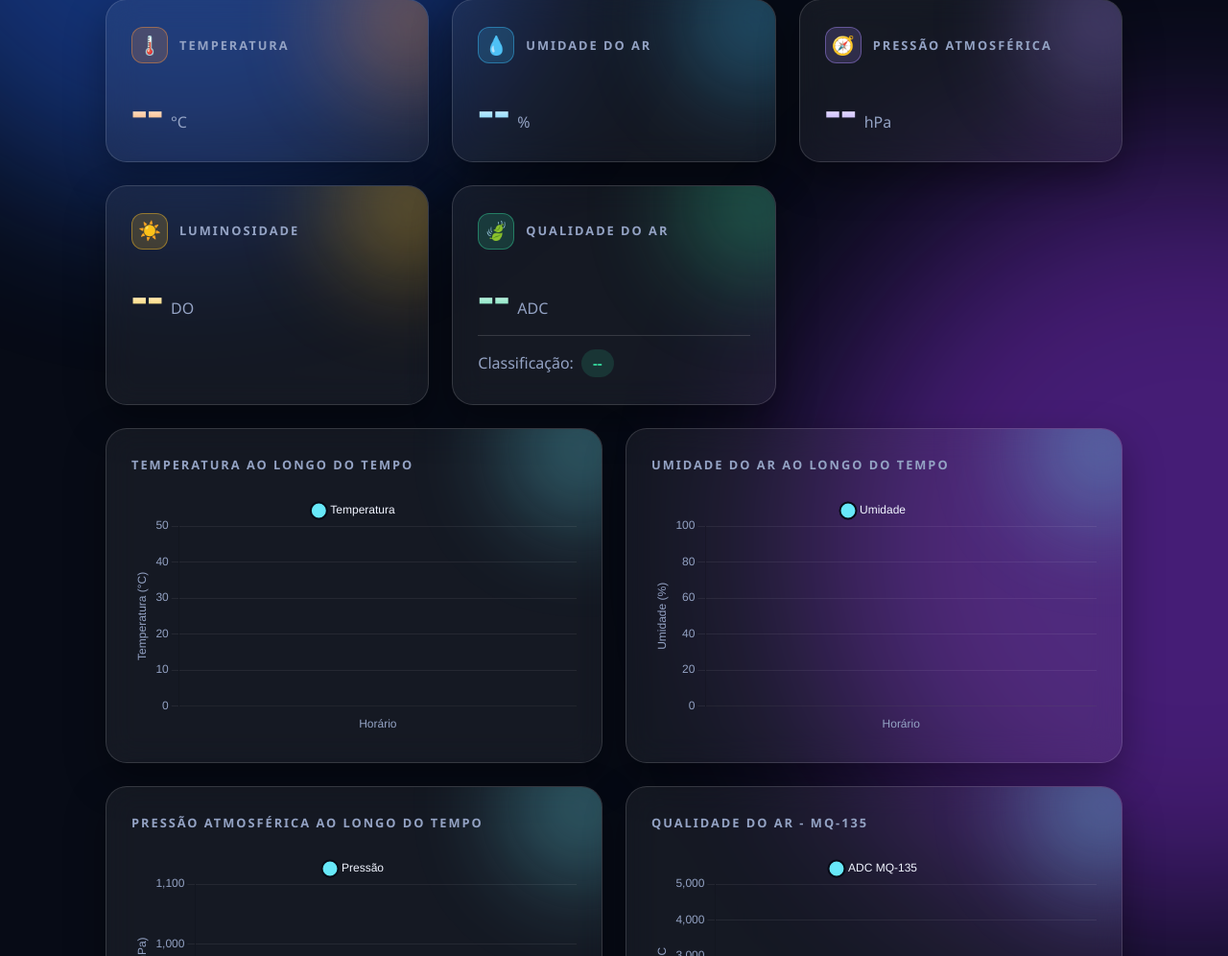
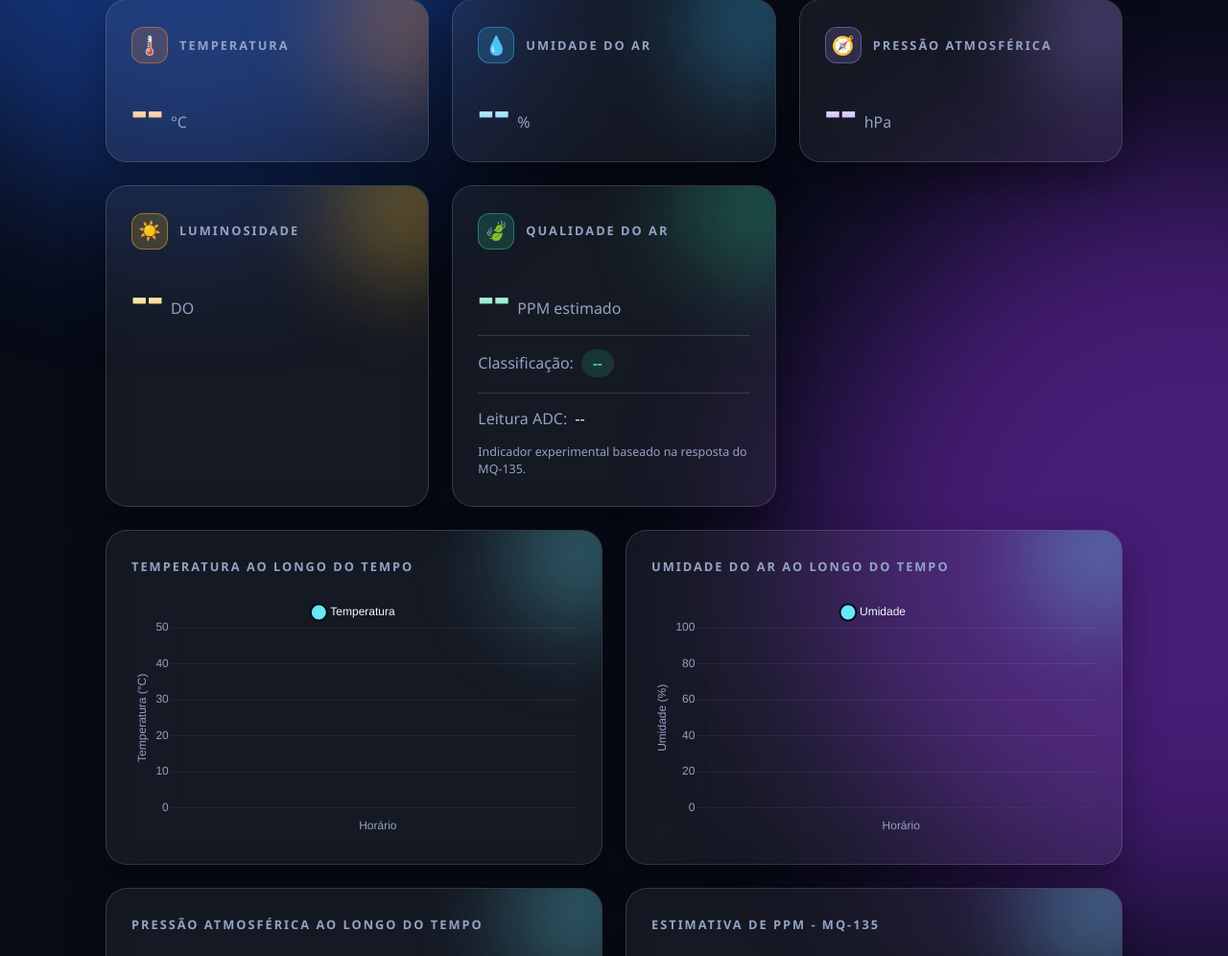
Before and after one commit to ThiagoEG/Estacao-Meteorologica-API, a Flask app: page /dashboard in a window 1280 px wide. Shown: the part 277-1273 px from the top of the page at 96% size. Run offline with Flask 3, Linux system fonts and the light colour scheme; data that the repository does not hold is empty.

Commit message:
indicador ppm

```diff
--- a/app.py
+++ b/app.py
@@ -28,7 +28,9 @@ app = Flask(__name__)
 # CAMPOS OBRIGATORIOS DA API
 # ==========================================================
 
-# Define os seis campos que a ESP32 deve enviar.
+# Campos básicos mantidos obrigatórios para compatibilidade com o firmware.
+# Os campos "ppm" e "indicador_ppm_estimado" são opcionais durante a transição,
+# mas devem ser enviados juntos pela versão atualizada da ESP32.
 CAMPOS_OBRIGATORIOS = (
     "temperatura",
     "umidade",
@@ -37,6 +39,8 @@ CAMPOS_OBRIGATORIOS = (
     "adc_mq135",
     "qualidade_ar"
 )
+
+CAMPOS_PPM = ("ppm", "indicador_ppm_estimado")
 
 
 # ==========================================================
@@ -50,6 +54,23 @@ CLASSIFICACOES_AR = (
     "RUIM",
     "PESSIMA"
 )
+
+CLASSIFICACOES_PPM = CLASSIFICACOES_AR + ("LEITURA_INVALIDA",)
+
+
+def classificar_indicador_ppm(valor):
+    """Reproduz as faixas experimentais configuradas no firmware."""
+
+    if valor <= 100:
+        return "EXCELENTE"
+    elif valor <= 200:
+        return "BOA"
+    elif valor <= 500:
+        return "MODERADA"
+    elif valor <= 1000:
+        return "RUIM"
+    else:
+        return "PESSIMA"
 
 
 # ==========================================================
@@ -75,13 +96,17 @@ INTERVALO_MINIMO_PRESSAO = 1.0  # segundos
 # ==========================================================
 
 # Armazena as últimas medições válidas recebidas da ESP32.
+# Os campos ppm/indicador_ppm_estimado são experimentais e podem ser None
+# enquanto a ESP32 ainda não enviar a nova versão do payload.
 dados = {
     "temperatura": None,
     "umidade": None,
     "pressao": None,
     "luminosidade": None,
     "adc_mq135": None,
-    "qualidade_ar": None
+    "qualidade_ar": None,
+    "ppm": None,
+    "indicador_ppm_estimado": None
 }
 
 # Armazena o horário da última medição válida recebida.
@@ -290,6 +315,59 @@ def validar_dados(novos_dados):
             )
 
 
+    # ------------------------------------------------------
+    # 9. VALIDACAO DOS CAMPOS EXPERIMENTAIS DE PPM
+    # ------------------------------------------------------
+
+    tem_ppm = "ppm" in novos_dados
+    tem_indicador_ppm = "indicador_ppm_estimado" in novos_dados
+
+    # Os dois campos devem estar presentes juntos. Ambos continuam
+    # opcionais para permitir a transição a partir de firmwares antigos.
+    if tem_ppm != tem_indicador_ppm:
+        erros.append(
+            "Envie os campos 'ppm' e 'indicador_ppm_estimado' juntos."
+        )
+
+    elif tem_ppm and tem_indicador_ppm:
+
+        ppm = novos_dados.get("ppm")
+        indicador_ppm = novos_dados.get("indicador_ppm_estimado")
+
+        if ppm is None:
+            if indicador_ppm != "LEITURA_INVALIDA":
+                erros.append(
+                    "Quando 'ppm' for nulo, "
+                    "'indicador_ppm_estimado' deve ser LEITURA_INVALIDA."
+                )
+
+        elif not numero_valido(ppm):
+            erros.append("PPM inválido. Envie um número finito ou null.")
+
+        elif not 0 <= ppm <= 1_000_000:
+            erros.append(
+                "PPM fora da faixa permitida: utilize valores entre 0 e 1.000.000."
+            )
+
+        if (
+            not isinstance(indicador_ppm, str)
+            or indicador_ppm not in CLASSIFICACOES_PPM
+        ):
+            erros.append(
+                "Indicador PPM inválido. Utilize EXCELENTE, BOA, MODERADA, "
+                "RUIM, PESSIMA ou LEITURA_INVALIDA."
+            )
+
+        elif numero_valido(ppm):
+            indicador_esperado = classificar_indicador_ppm(ppm)
+
+            if indicador_ppm != indicador_esperado:
+                erros.append(
+                    "Indicador PPM incompatível com o valor enviado. "
+                    f"Para {ppm} ppm, o resultado esperado é {indicador_esperado}."
+                )
+
+
     return erros
 
 
@@ -484,6 +562,13 @@ def gerenciar_dados():
             for campo in CAMPOS_OBRIGATORIOS
         }
 
+        # Campos novos: ficam como None quando um firmware antigo ainda
+        # não os envia. A versão atual da ESP32 envia os dois campos.
+        novos_dados_validos["ppm"] = novos_dados.get("ppm")
+        novos_dados_validos["indicador_ppm_estimado"] = novos_dados.get(
+            "indicador_ppm_estimado"
+        )
+
 
         # --------------------------------------------------
         # APLICACAO DO FILTRO TEMPORAL
--- a/static/script.js
+++ b/static/script.js
@@ -38,7 +38,7 @@ const historico = {
     temperatura: [],
     umidade: [],
     pressao: [],
-    adc_mq135: []
+    ppm: []
 };
 
 
@@ -222,16 +222,17 @@ function inicializarGraficos() {
         "hPa"
     );
 
-    // MQ-135: escala de referência do ADC da ESP32.
-    graficos.adc_mq135 = criarGrafico(
-        "graficoMQ135",
-        "ADC MQ-135",
-        "Valor ADC",
+    // MQ-135: acompanha a estimativa experimental em ppm.
+    // O máximo é sugerido; o Chart.js pode ampliar a escala se necessário.
+    graficos.ppm = criarGrafico(
+        "graficoPPM",
+        "PPM estimado",
+        "PPM estimado",
         {
             min: 0,
-            max: 4095
+            max: 1000
         },
-        "ADC"
+        "ppm"
     );
 
     return true;
@@ -352,24 +353,17 @@ function inicializarAlertaQualidadeAr() {
 
 function atualizarAlertaQualidadeAr(qualidade) {
 
-    const campoQualidade = document.getElementById("qualidade_ar");
+    const campoQualidade = document.getElementById("indicador_ppm_estimado");
 
-    // Verifica se os elementos existem.
     if (!campoQualidade || !elementoAlertaAr) {
         return;
     }
 
-    // Normaliza o texto recebido.
     const classificacao = String(qualidade ?? "")
         .trim()
         .toUpperCase();
 
-
-    // --------------------------------------------------
-    // 1. ATUALIZAR A COR DO INDICADOR
-    // --------------------------------------------------
-
-    // Remove as classificações anteriores.
+    // Remove qualquer cor anterior antes de aplicar a nova classificação.
     campoQualidade.classList.remove(
         "excelente",
         "boa",
@@ -378,60 +372,41 @@ function atualizarAlertaQualidadeAr(qualidade) {
         "pessima"
     );
 
-    // Aplica uma classe somente quando a classificação
-    // recebida estiver entre as opções permitidas.
-    if (CLASSIFICACOES_QUALIDADE_AR.includes(classificacao)) {
+    // Quando o cálculo do MQ-135 não é válido, não exibe uma classificação.
+    if (classificacao === "LEITURA_INVALIDA" || !CLASSIFICACOES_QUALIDADE_AR.includes(classificacao)) {
 
-        campoQualidade.classList.add(
-            classificacao.toLowerCase()
-        );
-    }
-
-
-    // --------------------------------------------------
-    // 2. DEFINIR AS MENSAGENS DE ALERTA
-    // --------------------------------------------------
-
-    // As mensagens são baseadas nas faixas experimentais
-    // utilizadas pelo projeto.
-
-    const mensagens = {
-
-        MODERADA:
-            "Atenção: o indicador do MQ-135 está na faixa MODERADA. Continue acompanhando as medições.",
-
-        RUIM:
-            "Alerta: o indicador do MQ-135 está na faixa RUIM. Verifique as condições do ambiente.",
-
-        PESSIMA:
-            "Alerta: o indicador do MQ-135 está na faixa PÉSSIMA. Verifique o ambiente e acompanhe as leituras."
-    };
-
-
-    // Recupera a mensagem correspondente.
-    const mensagem = mensagens[classificacao];
-
-
-    // --------------------------------------------------
-    // 3. EXIBIR OU ESCONDER O ALERTA
-    // --------------------------------------------------
-
-    // EXCELENTE e BOA não apresentam mensagem de alerta.
-    if (!mensagem) {
+        campoQualidade.textContent = classificacao === "LEITURA_INVALIDA"
+            ? "Indisponível"
+            : "--";
 
         elementoAlertaAr.hidden = true;
         elementoAlertaAr.textContent = "";
         elementoAlertaAr.className = "alerta-ar";
-
         return;
     }
 
-    // Aplica a mensagem e a aparência correspondente.
+    campoQualidade.classList.add(classificacao.toLowerCase());
+
+    const mensagens = {
+        MODERADA:
+            "Atenção: o indicador experimental do MQ-135 está na faixa MODERADA. Continue acompanhando as medições.",
+        RUIM:
+            "Alerta: o indicador experimental do MQ-135 está na faixa RUIM. Verifique as condições do ambiente.",
+        PESSIMA:
+            "Alerta: o indicador experimental do MQ-135 está na faixa PÉSSIMA. Verifique o ambiente e acompanhe as leituras."
+    };
+
+    const mensagem = mensagens[classificacao];
+
+    if (!mensagem) {
+        elementoAlertaAr.hidden = true;
+        elementoAlertaAr.textContent = "";
+        elementoAlertaAr.className = "alerta-ar";
+        return;
+    }
+
     elementoAlertaAr.textContent = mensagem;
-
-    elementoAlertaAr.className =
-        "alerta-ar " + classificacao.toLowerCase();
-
+    elementoAlertaAr.className = "alerta-ar " + classificacao.toLowerCase();
     elementoAlertaAr.hidden = false;
 }
 
@@ -466,11 +441,13 @@ function registrarMedicao(dados) {
     // VALIDACAO DOS VALORES DOS SENSORES
     // --------------------------------------------------
 
+    // Os sensores meteorológicos principais continuam obrigatórios
+    // para registrar a medição. O campo ppm é opcional para manter
+    // compatibilidade com dados recebidos de firmwares anteriores.
     const chaves = [
         "temperatura",
         "umidade",
-        "pressao",
-        "adc_mq135"
+        "pressao"
     ];
 
     const valores = {};
@@ -497,6 +474,16 @@ function registrarMedicao(dados) {
         valores[chave] = Number(Number(valor).toFixed(2));
     }
 
+    const ppmRecebido = dados.ppm;
+
+    valores.ppm = (
+        ppmRecebido !== null &&
+        ppmRecebido !== undefined &&
+        Number.isFinite(Number(ppmRecebido))
+    )
+        ? Number(Number(ppmRecebido).toFixed(1))
+        : null;
+
 
     // Atualiza a referência da última medição registrada.
     ultimaAtualizacaoRecebida = horario;
@@ -522,7 +509,7 @@ function registrarMedicao(dados) {
 
     historico.pressao.push(valores.pressao);
 
-    historico.adc_mq135.push(valores.adc_mq135);
+    historico.ppm.push(valores.ppm);
 
 
     // --------------------------------------------------
@@ -535,7 +522,7 @@ function registrarMedicao(dados) {
         historico.temperatura.shift();
         historico.umidade.shift();
         historico.pressao.shift();
-        historico.adc_mq135.shift();
+        historico.ppm.shift();
     }
 
 
@@ -790,16 +777,21 @@ async function atualizarDados() {
         );
 
         atualizarElemento(
-            "qualidade_ar",
-            dados.qualidade_ar
+            "ppm",
+            dados.ppm,
+            1
         );
 
+        atualizarElemento(
+            "indicador_ppm_estimado",
+            dados.indicador_ppm_estimado
+        );
 
         // --------------------------------------------------
-        // 3. ATUALIZACAO DO ALERTA
+        // 3. ATUALIZACAO DO INDICADOR E DO ALERTA
         // --------------------------------------------------
 
-        atualizarAlertaQualidadeAr(dados.qualidade_ar);
+        atualizarAlertaQualidadeAr(dados.indicador_ppm_estimado);
 
 
         // --------------------------------------------------
--- a/static/style.css
+++ b/static/style.css
@@ -362,7 +362,7 @@ main > .cards:first-of-type > .card:nth-child(5) {
     align-items: center;
 }
 
-#qualidade_ar {
+#indicador_ppm_estimado {
     padding: 3px 12px;
     font-size: 0.95rem;
     font-weight: 700;
@@ -371,23 +371,30 @@ main > .cards:first-of-type > .card:nth-child(5) {
     border-radius: 999px;
 }
 
-/* Cores das cinco classificações */
-
-#qualidade_ar.excelente,
-#qualidade_ar.boa {
+#indicador_ppm_estimado.excelente,
+#indicador_ppm_estimado.boa {
     color: var(--ok);
     background: rgba(52, 211, 153, 0.15);
 }
 
-#qualidade_ar.moderada {
+#indicador_ppm_estimado.moderada {
     color: var(--warn);
     background: rgba(251, 191, 36, 0.15);
 }
 
-#qualidade_ar.ruim,
-#qualidade_ar.pessima {
+#indicador_ppm_estimado.ruim,
+#indicador_ppm_estimado.pessima {
     color: var(--danger);
     background: rgba(248, 113, 113, 0.15);
+}
+
+/* Texto complementar do cartão do MQ-135. */
+.observacao-mq135 {
+    display: block;
+    position: relative;
+    margin-top: 14px;
+    color: var(--muted);
+    font-size: 0.78rem;
 }
 
 /* ==========================================================
--- a/templates/index.html
+++ b/templates/index.html
@@ -1,4 +1,3 @@
-
 <!DOCTYPE html>
 <html lang="pt-BR">
 
@@ -56,67 +55,67 @@
             <!-- Cartão de temperatura -->
             <article class="card">
                 <h2>Temperatura</h2>
-
                 <p>
                     <span id="temperatura">--</span>
                     <span class="unit">°C</span>
                 </p>
             </article>
 
-
             <!-- Cartão de umidade relativa do ar -->
             <article class="card">
                 <h2>Umidade do ar</h2>
-
                 <p>
                     <span id="umidade">--</span>
                     <span class="unit">%</span>
                 </p>
             </article>
 
-
             <!-- Cartão de pressão atmosférica -->
             <article class="card">
                 <h2>Pressão atmosférica</h2>
-
                 <p>
                     <span id="pressao">--</span>
                     <span class="unit">hPa</span>
                 </p>
             </article>
 
-
             <!-- Cartão de luminosidade -->
             <!-- O LDR utiliza a saída digital DO, que retorna 0 ou 1 -->
             <article class="card">
                 <h2>Luminosidade</h2>
-
                 <p>
                     <span id="luminosidade">--</span>
                     <span class="unit">DO</span>
                 </p>
             </article>
 
-
-            <!-- Cartão de qualidade do ar -->
+            <!-- Cartão de qualidade do ar e estimativa em PPM do MQ-135 -->
             <article class="card">
                 <h2>Qualidade do ar</h2>
 
-                <!-- Média das leituras analógicas do MQ-135 -->
+                <!-- O primeiro valor recebe o destaque principal do CSS. -->
                 <p>
-                    <span id="adc_mq135">--</span>
-                    <span class="unit">ADC</span>
+                    <span id="ppm">--</span>
+                    <span class="unit">PPM estimado</span>
                 </p>
 
-                <!-- Classificação experimental da qualidade do ar -->
+                <!-- A classificação recebe a cor correspondente ao estado. -->
                 <p>
                     <span class="unit">Classificação:</span>
-                    <span id="qualidade_ar">--</span>
+                    <span id="indicador_ppm_estimado">--</span>
                 </p>
+
+                <p>
+                    <span class="unit">Leitura ADC:</span>
+                    <span id="adc_mq135">--</span>
+                </p>
+
+                <small class="observacao-mq135">
+                    Indicador experimental baseado na resposta do MQ-135.
+                </small>
             </article>
 
         </section>
-
 
         <!-- ================================================== -->
         <!-- GRAFICOS HISTORICOS DOS SENSORES                   -->
@@ -127,55 +126,44 @@
             <!-- Gráfico de temperatura -->
             <article class="card">
                 <h2>Temperatura ao longo do tempo</h2>
-
                 <div class="chart-container">
                     <canvas id="graficoTemperatura"></canvas>
                 </div>
             </article>
 
-
             <!-- Gráfico de umidade -->
             <article class="card">
                 <h2>Umidade do ar ao longo do tempo</h2>
-
                 <div class="chart-container">
                     <canvas id="graficoUmidade"></canvas>
                 </div>
             </article>
 
-
             <!-- Gráfico de pressão -->
             <article class="card">
                 <h2>Pressão atmosférica ao longo do tempo</h2>
-
                 <div class="chart-container">
                     <canvas id="graficoPressao"></canvas>
                 </div>
             </article>
 
-
-            <!-- Gráfico do MQ-135 -->
+            <!-- Gráfico da estimativa em PPM do MQ-135 -->
             <article class="card">
-                <h2>Qualidade do ar - MQ-135</h2>
-
+                <h2>Estimativa de PPM - MQ-135</h2>
                 <div class="chart-container">
-                    <canvas id="graficoMQ135"></canvas>
+                    <canvas id="graficoPPM"></canvas>
                 </div>
             </article>
 
         </section>
-
 
         <!-- ================================================== -->
         <!-- LOCALIZACAO DA ESTACAO                             -->
         <!-- ================================================== -->
 
         <section class="mapa-section">
-
             <article class="card mapa-card">
-
                 <h2>Localização da estação</h2>
-
                 <p class="mapa-descricao">
                     Localização aproximada da estação
                 </p>
@@ -191,13 +179,10 @@
                 <p id="mapa-status" class="mapa-status">
                     Carregando mapa...
                 </p>
-
             </article>
-
         </section>
 
     </main>
-
 
     <!-- Rodapé -->
     <footer>
```
